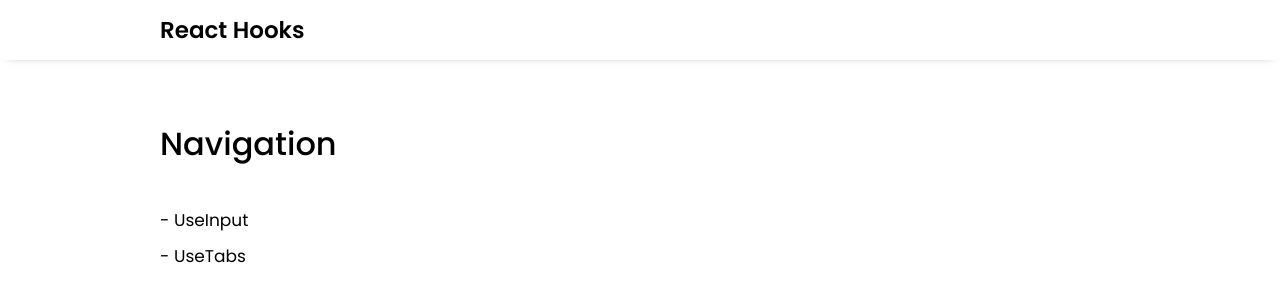
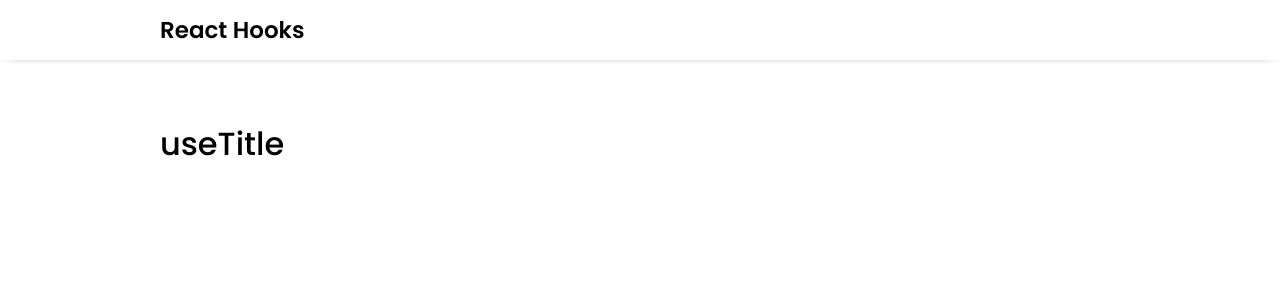
Before and after one commit to heekang2271/react-hooks, a React (Create React App) app: page /useTitle in a window 1280 px wide. Before the commit this address led to /. Shown: the top 302 px of the page. Built offline with nearby package versions, Linux system fonts and the light colour scheme.

Commit message:
useTitle 구현

```diff
--- a/src/Components/Router.js
+++ b/src/Components/Router.js
@@ -3,17 +3,19 @@ import React from "react";
 import { BrowserRouter, Route, Switch, Redirect } from "react-router-dom";
 import Header from "./Header";
 
-import Home from "../Routes/Home";
-import UseInput from "../Routes/UseInput";
-import UseTabs from "../Routes/UseTabs";
+import home from "../Routes/home";
+import useInput from "../Routes/useInput";
+import useTabs from "../Routes/useTabs";
+import useTitle from "../Routes/useTitle";
 
 export default () => (
     <BrowserRouter>
         <Header />
         <Switch>
-            <Route path="/" exact component={Home} />
-            <Route path="/useInput" exact component={UseInput} />
-            <Route path="/useTabs" exact component={UseTabs} />
+            <Route path="/" exact component={home} />
+            <Route path="/useInput" exact component={useInput} />
+            <Route path="/useTabs" exact component={useTabs} />
+            <Route path="/useTitle" exact component={useTitle} />
             <Redirect to="/" />
         </Switch>
     </BrowserRouter>
--- a/src/Routes/Home.js
+++ b/src/Routes/Home.js
@@ -16,10 +16,13 @@ export default () => (
     <Page title="Navigation">
         <Navigation>
             <li>
-                <Link to="/useInput">- UseInput</Link>
+                <Link to="/useInput">- useInput</Link>
             </li>
             <li>
-                <Link to="/useTabs">- UseTabs</Link>
+                <Link to="/useTabs">- useTabs</Link>
+            </li>
+            <li>
+                <Link to="/useTitle">- useTitle</Link>
             </li>
         </Navigation>
     </Page>
--- a/src/Routes/UseInput.js
+++ b/src/Routes/UseInput.js
@@ -40,7 +40,7 @@ export default () => {
     const { value, onChange } = useInput("Mr. ", maxLen);
 
     return (
-        <Page title="UseInput">
+        <Page title="useInput">
             <Input placeholder="name" value={value} onChange={onChange} />
         </Page>
     );
--- a/src/Routes/UseTabs.js
+++ b/src/Routes/UseTabs.js
@@ -46,7 +46,7 @@ export default () => {
     const { currentItem, changeItem } = useTab(0, contents);
 
     return (
-        <Page title="UseTabs">
+        <Page title="useTabs">
             <TabBtnBox>
                 {contents &&
                     contents.map((content, idx) => (
--- /dev/null
+++ b/src/Routes/useTitle.js
@@ -0,0 +1,26 @@
+/* eslint-disable import/no-anonymous-default-export */
+import React, { useState, useEffect } from "react";
+import styled from "styled-components";
+import Page from "../Components/Page";
+
+export default () => {
+    const useTitle = (initialTitle) => {
+        const [title, setTitle] = useState(initialTitle);
+
+        const updateTitle = () => {
+            const htmlTitle = document.querySelector("title");
+            htmlTitle.innerText = title;
+        };
+
+        useEffect(updateTitle, [title]);
+
+        return setTitle;
+    };
+
+    const titleUpdater = useTitle("Loading...");
+    setTimeout(() => {
+        titleUpdater("React Hooks");
+    }, 2000);
+
+    return <Page title="useTitle"></Page>;
+};
```
